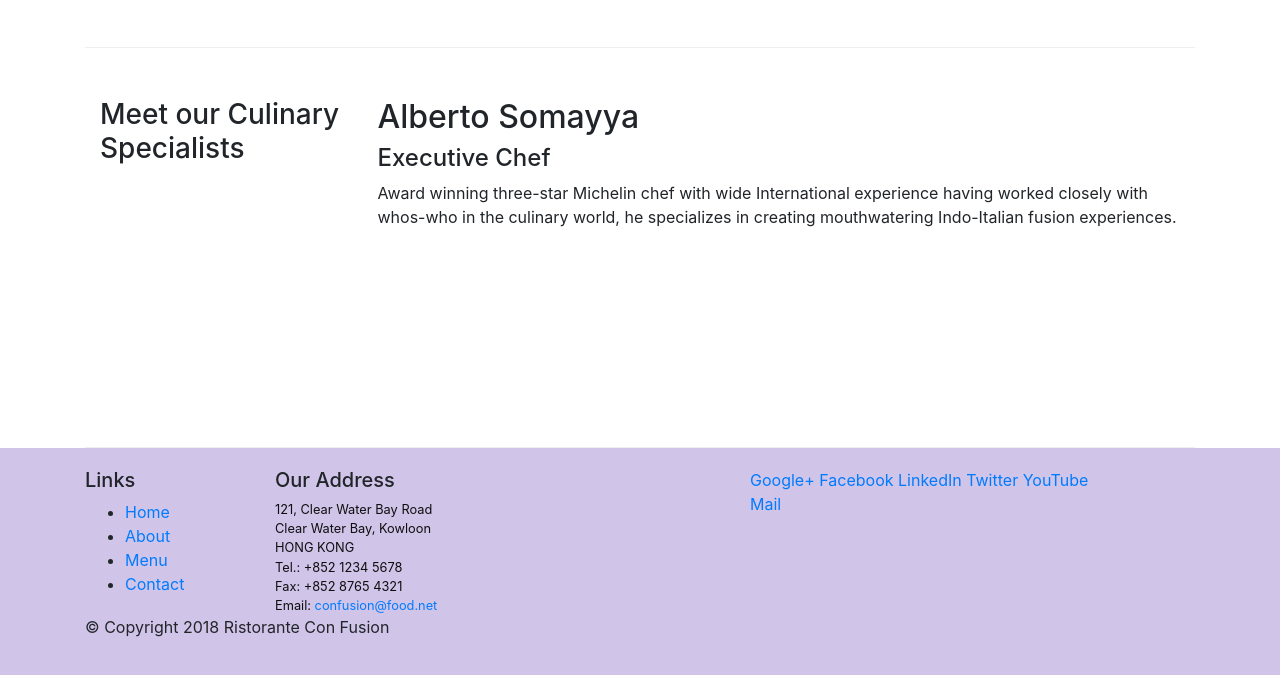
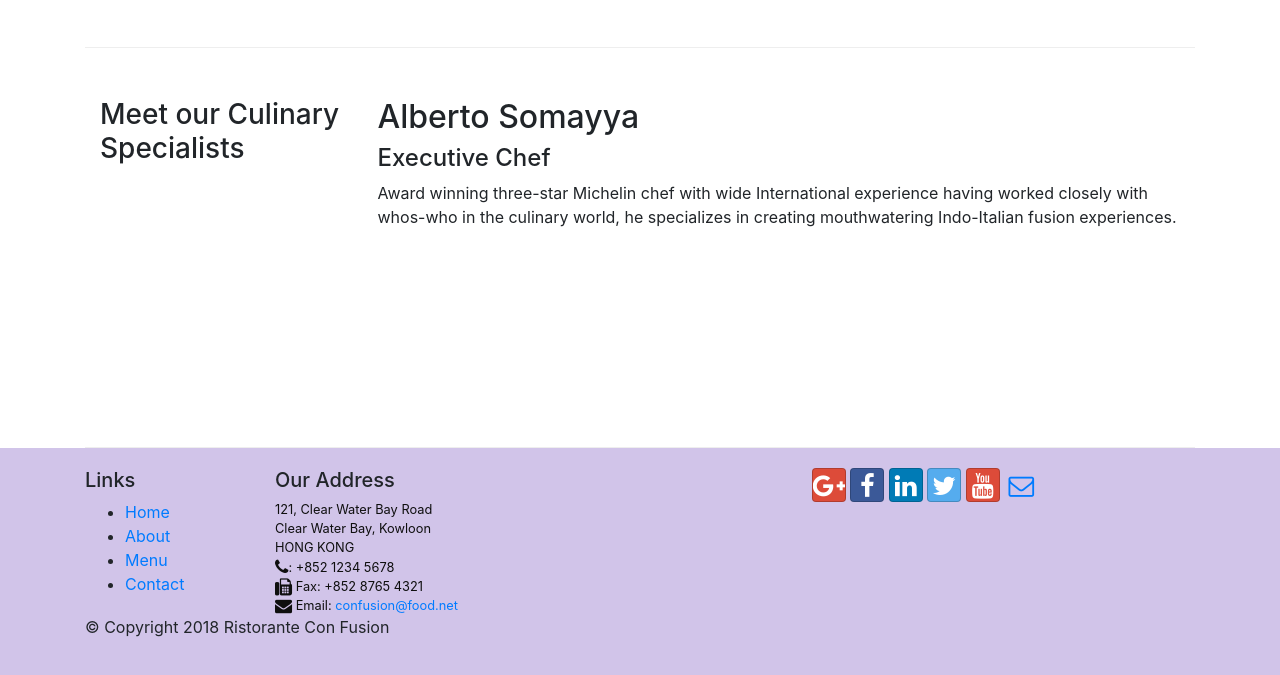
Before and after one commit to sainrahul7/Bootstrap4, a website: page index.html in a window 1280 px wide. Shown: the part 1086-1761 px from the top of the page. Drawn offline with nearby package versions, Linux system fonts and the light colour scheme.

Commit message:
Icon Fonts

```diff
--- a/index.html
+++ b/index.html
@@ -9,14 +9,14 @@
 
         <!-- Bootstrap CSS -->
         <link rel="stylesheet" href="node_modules/bootstrap/dist/css/bootstrap.min.css">
+        <link rel="stylesheet" href="node_modules/font-awesome/css/font-awesome.min.css">
+        <link rel="stylesheet" href="node_modules/bootstrap-social/bootstrap-social.css">
         <link href="css/style.css" rel="stylesheet">
     <title>Ristorante Con Fusion</title>
 </head>
 
 <body>
     <nav class="navbar navbar-dark navbar-expand-sm bg-primary fixed-top">
-
-
         <div class="container">
             <button class="navbar-toggler" type="button" data-toggle="collapse" data-target="#Navbar">
                 <span class="navbar-toggler-icon"></span>
@@ -24,10 +24,10 @@
             <a class="navbar-brand mr-auto" href="#">Ristorante Con Fusion</a>
             <div class="collapse navbar-collapse" id="Navbar">
                 <ul class="navbar-nav mr-auto">
-                    <li class="nav-item active"><a class="nav-link" href="#">Home</a></li>
-                    <li class="nav-item"><a class="nav-link" href="./aboutus.html">About</a></li>
-                    <li class="nav-item"><a class="nav-link" href="#">Menu</a></li>
-                    <li class="nav-item"><a class="nav-link" href="#">Contact</a></li>
+                    <li class="nav-item active"><a class="nav-link" href="#"> <span class="fa fa-home fa-lg"></span> Home</a></li>
+                    <li class="nav-item"><a class="nav-link" href="./aboutus.html"> <span class="fa fa-info fa-lg"></span> About</a></li>
+                    <li class="nav-item"><a class="nav-link" href="#"> <span class="fa fa-list fa-lg"></span> Menu</a></li>
+                    <li class="nav-item"><a class="nav-link" href="#"> <span class="fa fa-address fa-lg"></span> Contact</a></li>
                 </ul>
             </div>
 
@@ -100,19 +100,19 @@
 		              121, Clear Water Bay Road<br>
 		              Clear Water Bay, Kowloon<br>
 		              HONG KONG<br>
-		              Tel.: +852 1234 5678<br>
-		              Fax: +852 8765 4321<br>
-		              Email: <a href="mailto:confusion@food.net">confusion@food.net</a>
+		              <i class="fa fa-phone fa-lg"></i>: +852 1234 5678<br>
+		              <i class="fa fa-fax fa-lg"></i> Fax: +852 8765 4321<br>
+		              <i class="fa fa-envelope fa-lg"></i> Email: <a href="mailto:confusion@food.net">confusion@food.net</a>
 		           </address>
                 </div>
                 <div class="col-12 col-sm-4">
-                    <div>
-                        <a href="http://google.com/+">Google+</a>
-                        <a href="http://www.facebook.com/profile.php?id=">Facebook</a>
-                        <a href="http://www.linkedin.com/in/">LinkedIn</a>
-                        <a href="http://twitter.com/">Twitter</a>
-                        <a href="http://youtube.com/">YouTube</a>
-                        <a href="mailto:">Mail</a>
+                    <div class="text-center">
+                        <a class="btn btn-social-icon btn-google" href="http://google.com/+"><i class="fa fa-google-plus"></i></a>
+                        <a class="btn btn-social-icon btn-facebook" href="http://www.facebook.com/profile.php?id="><i class="fa fa-facebook"></i></a>
+                        <a class="btn btn-social-icon btn-linkedin" href="http://www.linkedin.com/in/"><i class="fa fa-linkedin"></i></a>
+                        <a class="btn btn-social-icon btn-twitter" href="http://twitter.com/"><i class="fa fa-twitter"></i></a>
+                        <a class="btn btn-social-icon btn-google" href="http://youtube.com/"><i class="fa fa-youtube"></i></a>
+                        <a class="btn btn-social-icon" href="mailto:"><i class="fa fa-envelope-o"></i></a>
                     </div>
                 </div>
            </div>
--- a/package.json
+++ b/package.json
@@ -15,6 +15,8 @@
   },
   "dependencies": {
     "bootstrap": "^4.0.0",
+    "bootstrap-social": "^5.1.1",
+    "font-awesome": "^4.7.0",
     "jquery": "^3.3.1",
     "popper.js": "^1.12.9"
   }
```
Also changed, not shown: aboutus.html (+15 -13 lines), 1 other file.
